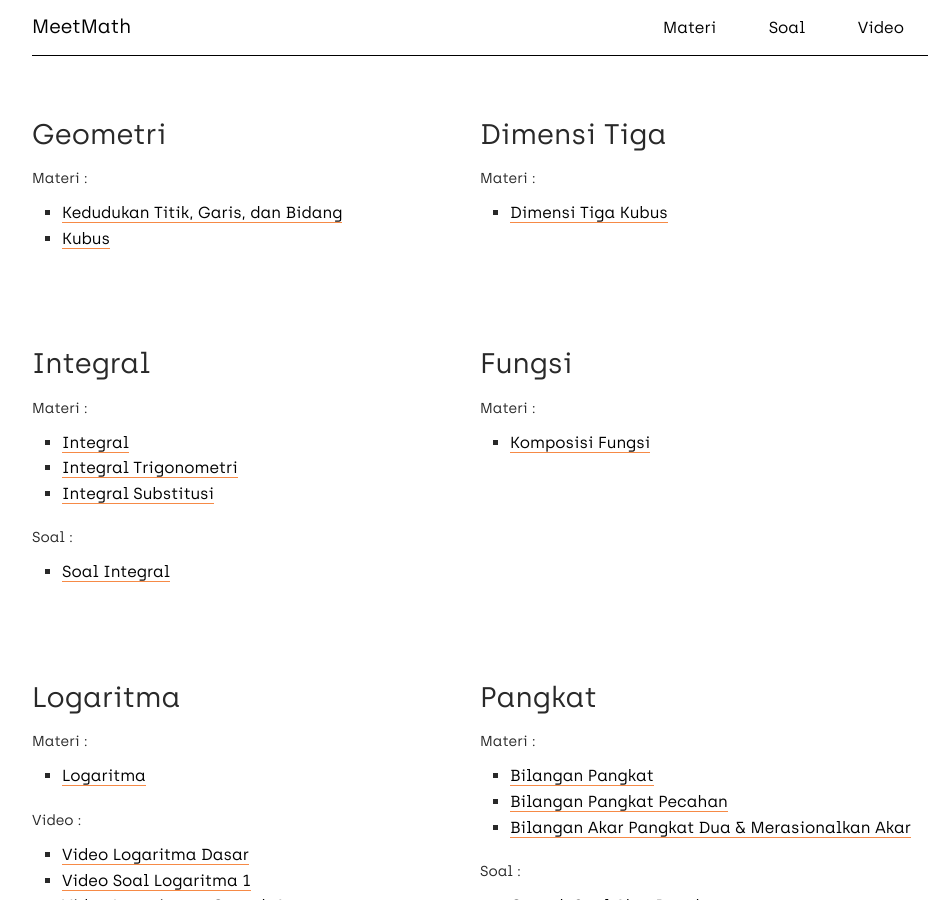
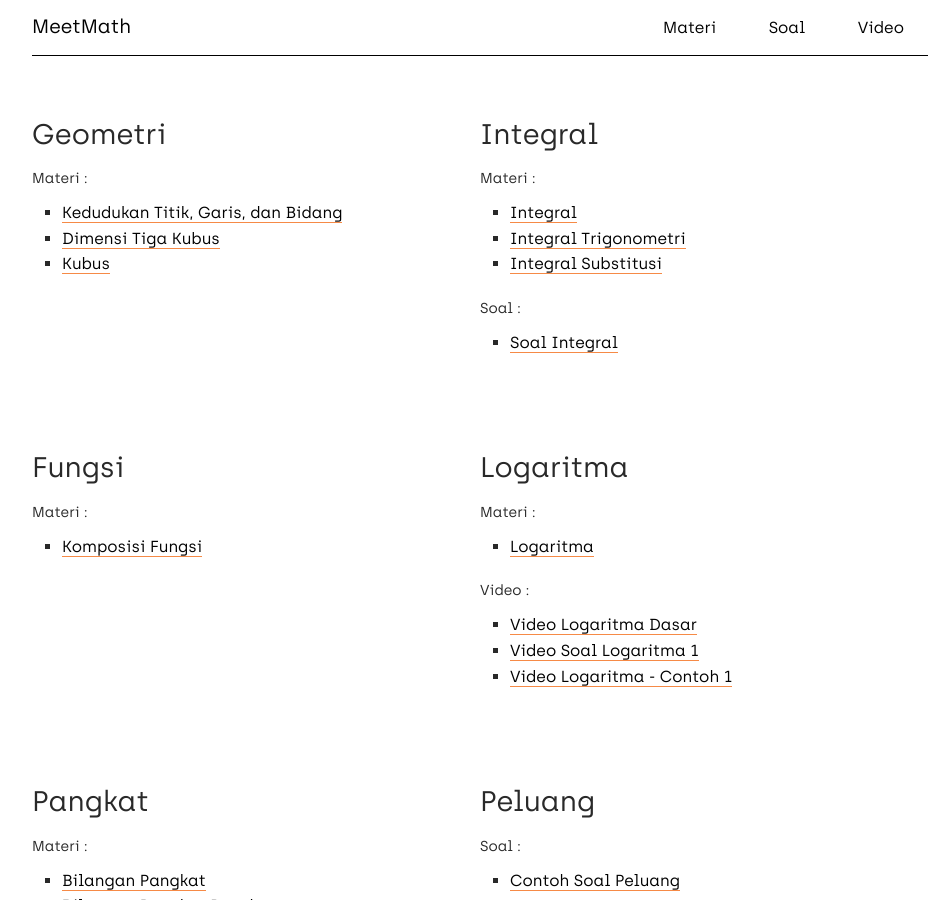
Before and after one commit to pacul/pacul.github.io, a Jekyll site: the page built from index.md, in a window 1280 px wide and 900 px high. Shown: the whole window, without its empty margins (160-1102 px from the left). Built offline with Jekyll 4.4.1, drawn with Linux system fonts in a browser that asks for light colours.

Commit message:
Update 2019-01-10-materi-dimensi-tiga-kubus.md

```diff
--- a/_posts/2019-01-10-materi-dimensi-tiga-kubus.md
+++ b/_posts/2019-01-10-materi-dimensi-tiga-kubus.md
@@ -3,7 +3,7 @@ layout: post
 title: Dimensi Tiga Kubus
 date: '2019-01-14 15:24:31 +0700'
 categories:
-  - Dimensi Tiga
+  - Geometri
 tags: Materi
 permalink: materi-dimensi-tiga-kubus.html
 published: true
```
